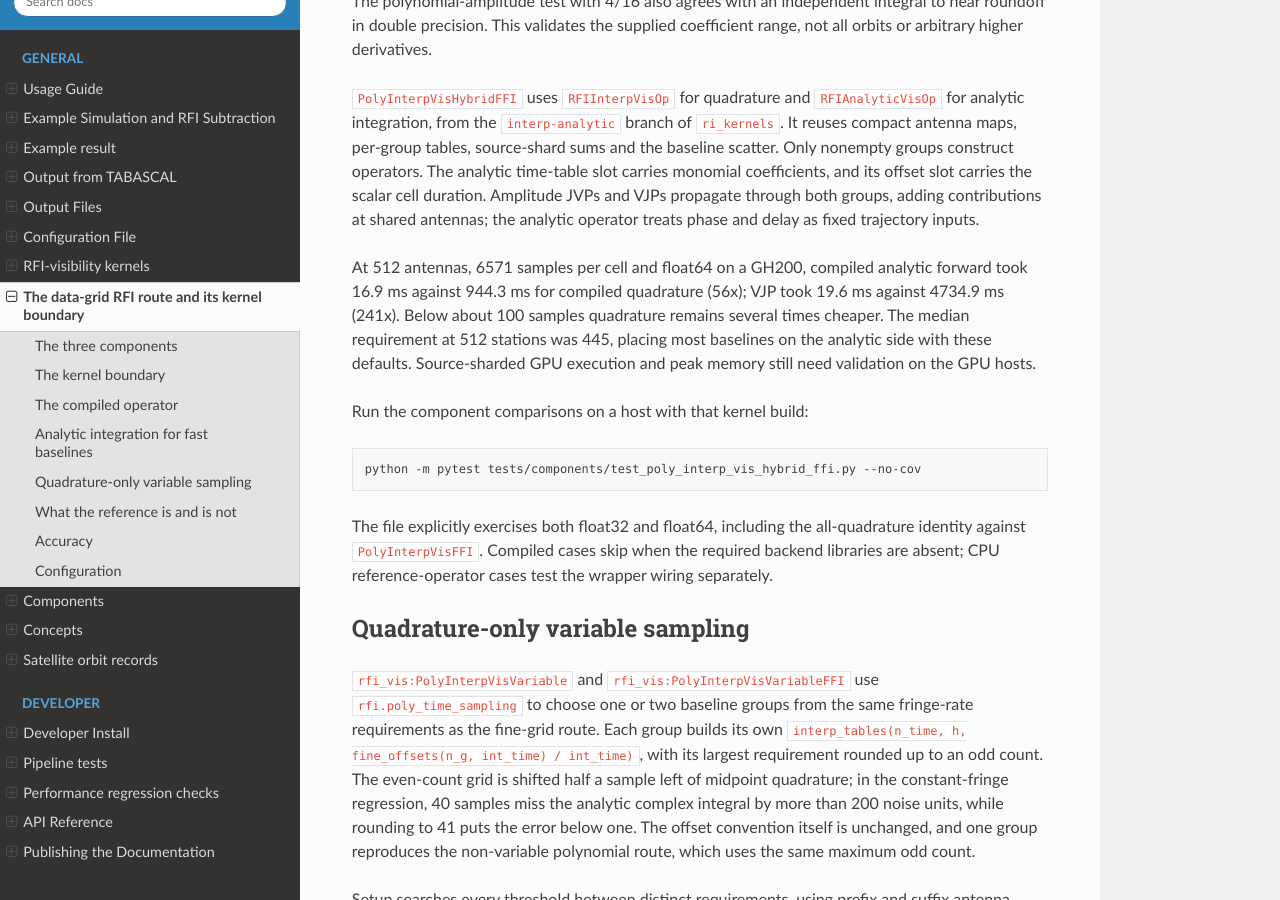
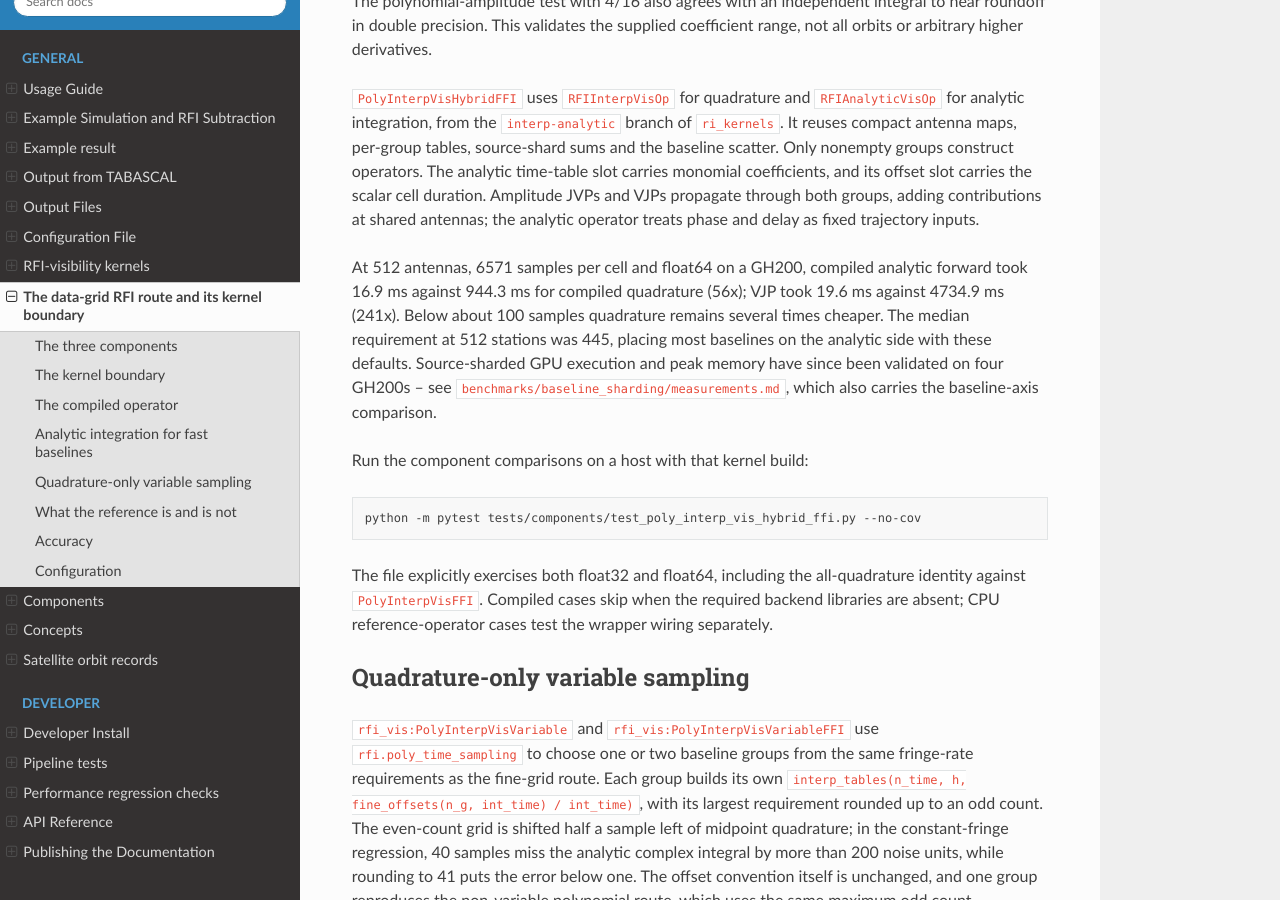
Before and after one commit to epfl-radio-astro/tabascal, a Sphinx documentation site: the page built from docs/coarse_rfi_vis.md, in a window 1280 px wide and 900 px high, scrolled down 6400 px. Built offline with Sphinx 7.4.7 and the Read the Docs theme 3.1.0, drawn with Linux system fonts in a browser that asks for light colours.

Commit message:
The GPU validation the kernel docs ask for has happened
The analytic route's doc still said source-sharded GPU execution and peak
memory needed validating. Job 4657092 did that on four GH200s, and this
branch carries the measurements, so point at them instead.

```diff
--- a/docs/coarse_rfi_vis.md
+++ b/docs/coarse_rfi_vis.md
@@ -327,7 +327,9 @@ forward took 16.9 ms against 944.3 ms for compiled quadrature (56x); VJP took
 19.6 ms against 4734.9 ms (241x). Below about 100 samples quadrature remains
 several times cheaper. The median requirement at 512 stations was 445, placing
 most baselines on the analytic side with these defaults. Source-sharded GPU
-execution and peak memory still need validation on the GPU hosts.
+execution and peak memory have since been validated on four GH200s -- see
+`benchmarks/baseline_sharding/measurements.md`, which also carries the
+baseline-axis comparison.
 
 Run the component comparisons on a host with that kernel build:
 
```
